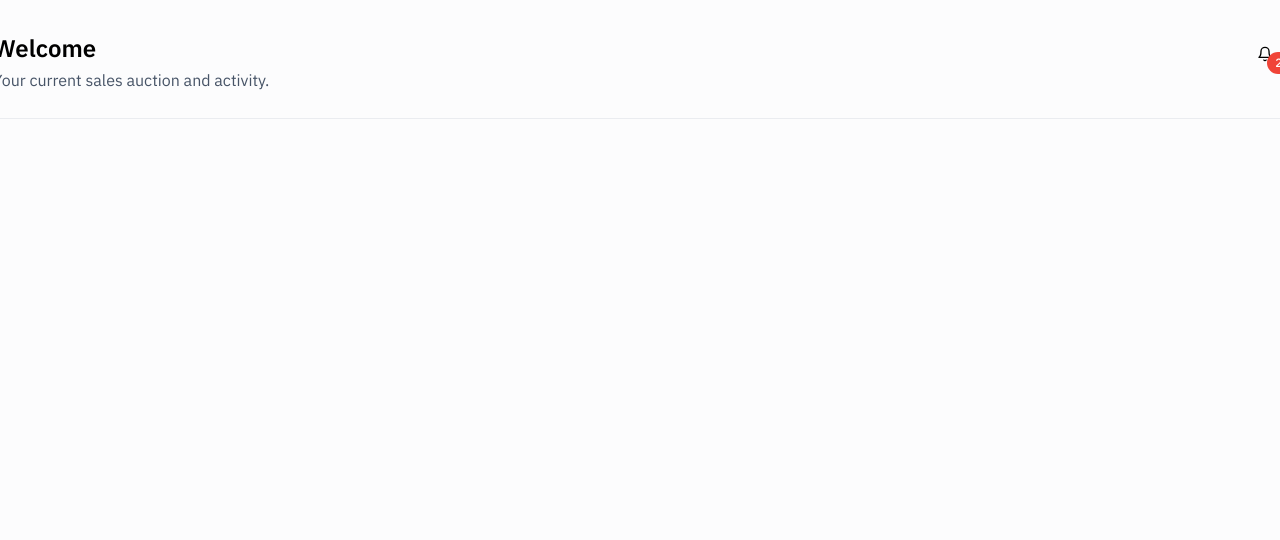
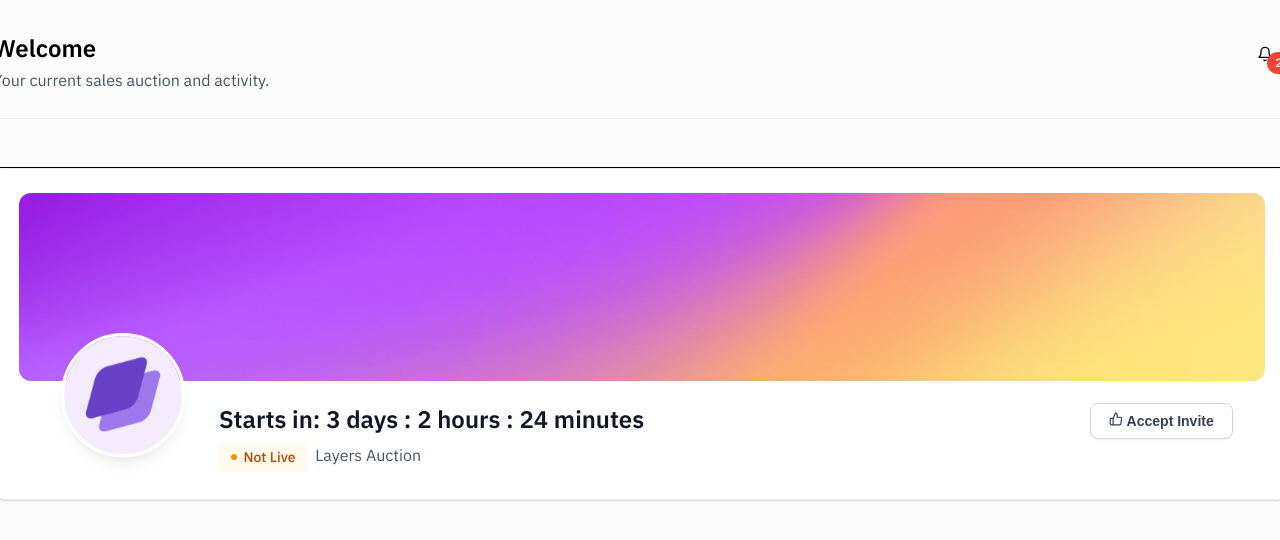
Before and after one commit to Emmanuel-Ezekiel/Rayda-test, a React (Create React App) app: page / in a window 1280 px wide. Shown: the top 540 px of the page. Built offline with nearby package versions, Linux system fonts and the light colour scheme; no server answers.

Commit message:
designed the UI for the user profile

```diff
--- /dev/null
+++ b/src/component/profile/profile.tsx
@@ -0,0 +1,41 @@
+import React from "react";
+import "../../styles/profile.scss";
+import { FiThumbsUp } from "react-icons/fi";
+
+const Profile = () => {
+  return (
+    <div className="profile">
+      <div className="profile__container">
+        <div className="bio">
+          <img src="/bio-image.svg" alt="" />
+        </div>
+        <div className="profile-details">
+          <div className="box">
+            <div className="avatar">
+              <img src="/Content.svg" alt="" />
+            </div>
+
+            <div className="content">
+              <div className="heading">
+                <div className="text">
+                    <h2>Starts in: 3 days : 2 hours : 24 minutes </h2>
+                    <div className="status">
+                        <div className="badge">
+                            <div className="dot"></div>
+                            <p>Not Live</p>
+                        </div>
+                        <p>Layers Auction</p>
+                    </div>
+                </div>
+
+                <button> <FiThumbsUp width={20} height={20} /> Accept Invite</button>
+              </div>
+            </div>
+          </div>
+        </div>
+      </div>
+    </div>
+  );
+};
+
+export default Profile;
--- a/src/pages/home.tsx
+++ b/src/pages/home.tsx
@@ -3,6 +3,7 @@ import { useAppDispatch, useAppSelector } from "../hooks/hooks";
 import ApiRequest from "../api/api";
 import { ImageData } from "../data/data";
 import Header from "../component/navigation/nav";
+import Profile from "../component/profile/profile";
 import "../styles/home.scss";
 
 const Home = () => {
@@ -27,6 +28,9 @@ const Home = () => {
   return (
     <main>
       <Header />
+      <section>
+        <Profile />
+      </section>
     </main>
   );
 };
--- a/src/styles/home.scss
+++ b/src/styles/home.scss
@@ -1,8 +1,17 @@
 main {
-    width: 100%;
-    height: 100%;
-    background: #FCFCFD;
-    position: relative;
-    display: flex;
-    justify-content: center;
+  width: 100%;
+  height: 100%;
+  background: #fcfcfd;
+  position: relative;
+  display: flex;
+  flex-direction: column;
+  justify-content: center;
+  align-items: center;
+
+  section {
+    width: 1294px;
+    height: 1215px;
+    border: 1px solid;
+    margin: 48px 32px;
+  }
 }
--- /dev/null
+++ b/src/styles/profile.scss
@@ -0,0 +1,134 @@
+.profile {
+  width: 1294px;
+  height: 332px;
+  background: #ffffff;
+  border: 1px solid #eaecf0;
+  box-shadow: 0px 1px 3px rgba(16, 24, 40, 0.1),
+    0px 1px 2px rgba(16, 24, 40, 0.06);
+  border-radius: 12px;
+
+  &__container {
+    width: 1246px;
+    height: 284px;
+    margin: 24px;
+    position: relative;
+
+    .bio {
+      width: 100%;
+      height: 192px;
+      img {
+        border-radius: 12px;
+      }
+    }
+
+    .profile-details {
+      width: 1246px;
+      height: 144px;
+      position: absolute;
+      left: 0;
+      bottom: 0;
+
+      .box {
+        width: 1182px;
+        height: 144px;
+        margin: 0 32px;
+        display: flex;
+        align-items: center;
+        gap: 24px;
+
+        .avatar {
+          width: 144px;
+          height: 144px;
+
+          img {
+            width: 144px;
+            height: 144px;
+          }
+        }
+
+        .content {
+          width: 1014px;
+          height: 132px;
+          display: flex;
+          align-items: end;
+
+          .heading {
+            width: 100%;
+            height: 68px;
+            display: flex;
+            gap: 16px;
+
+            .text {
+              width: 855px;
+              height: 68px;
+              display: flex;
+              flex-direction: column;
+              gap: 8px;
+
+              .status {
+                width: 202px;
+                height: 28px;
+                display: flex;
+                justify-content: space-between;
+
+                .badge {
+                  width: 88px;
+                  height: 28px;
+                  background: #fffaeb;
+                  mix-blend-mode: multiply;
+                  display: flex;
+                  align-items: center;
+                  justify-content: center;
+                  gap: 7px;
+
+                  .dot {
+                    width: 6px;
+                    height: 6px;
+                    border-radius: 50%;
+                    background: #f79009;
+                  }
+
+                  p {
+                    font-weight: 500;
+                    font-size: 14px;
+                    line-height: 20px;
+                    text-align: center;
+                    color: #b54708;
+                  }
+                }
+
+                p {
+                  font-weight: 400;
+                  font-size: 16px;
+                  line-height: 24px;
+                  color: #475467;
+                }
+              }
+
+              h2 {
+                font-weight: 600;
+                font-size: 24px;
+                line-height: 32px;
+                color: #101828;
+              }
+            }
+
+            button {
+              width: 143px;
+              height: 36px;
+              font-weight: 600;
+              font-size: 14px;
+              line-height: 20px;
+              color: #344054;
+              background: #ffffff;
+              border: 1px solid #d0d5dd;
+              box-shadow: 0px 1px 2px rgba(16, 24, 40, 0.05);
+              border-radius: 8px;
+              cursor: pointer;
+            }
+          }
+        }
+      }
+    }
+  }
+}
```
Also changed, not shown: public/Content.svg (added), public/bio-image.svg (added).
